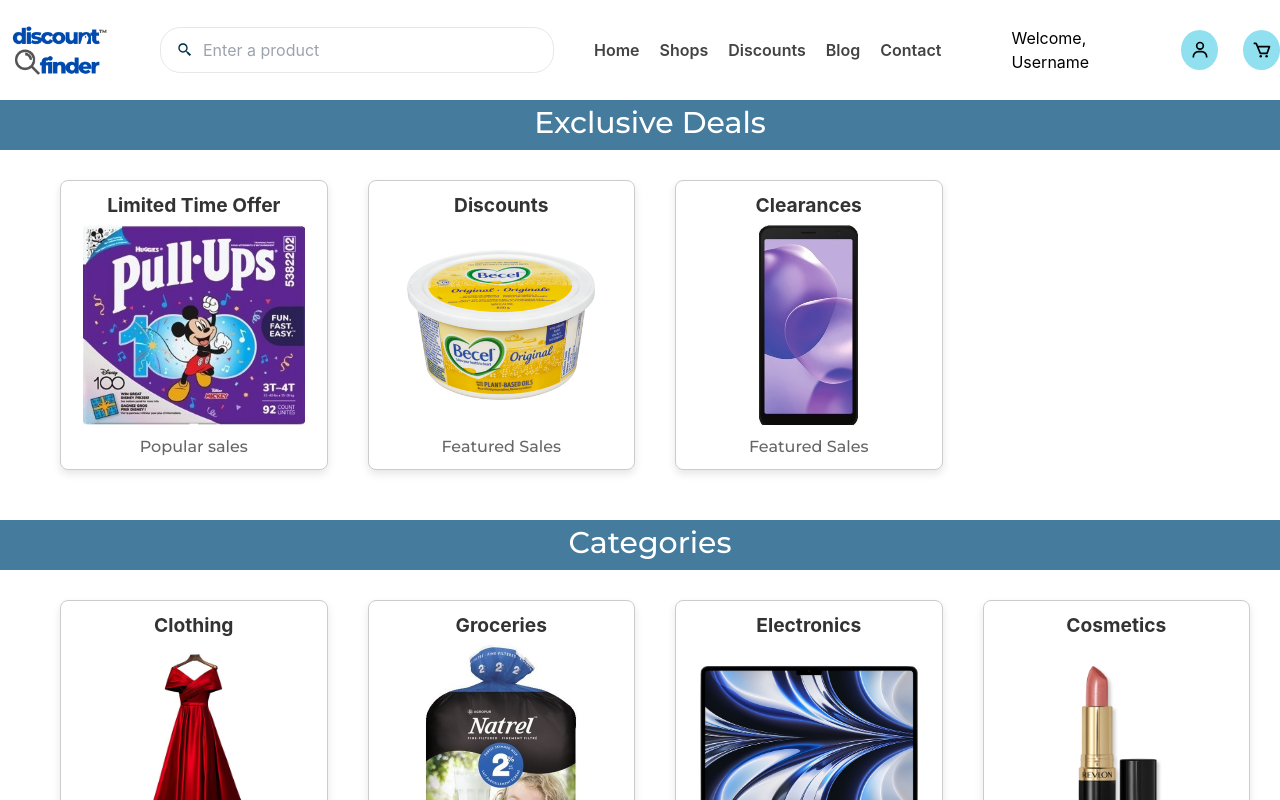
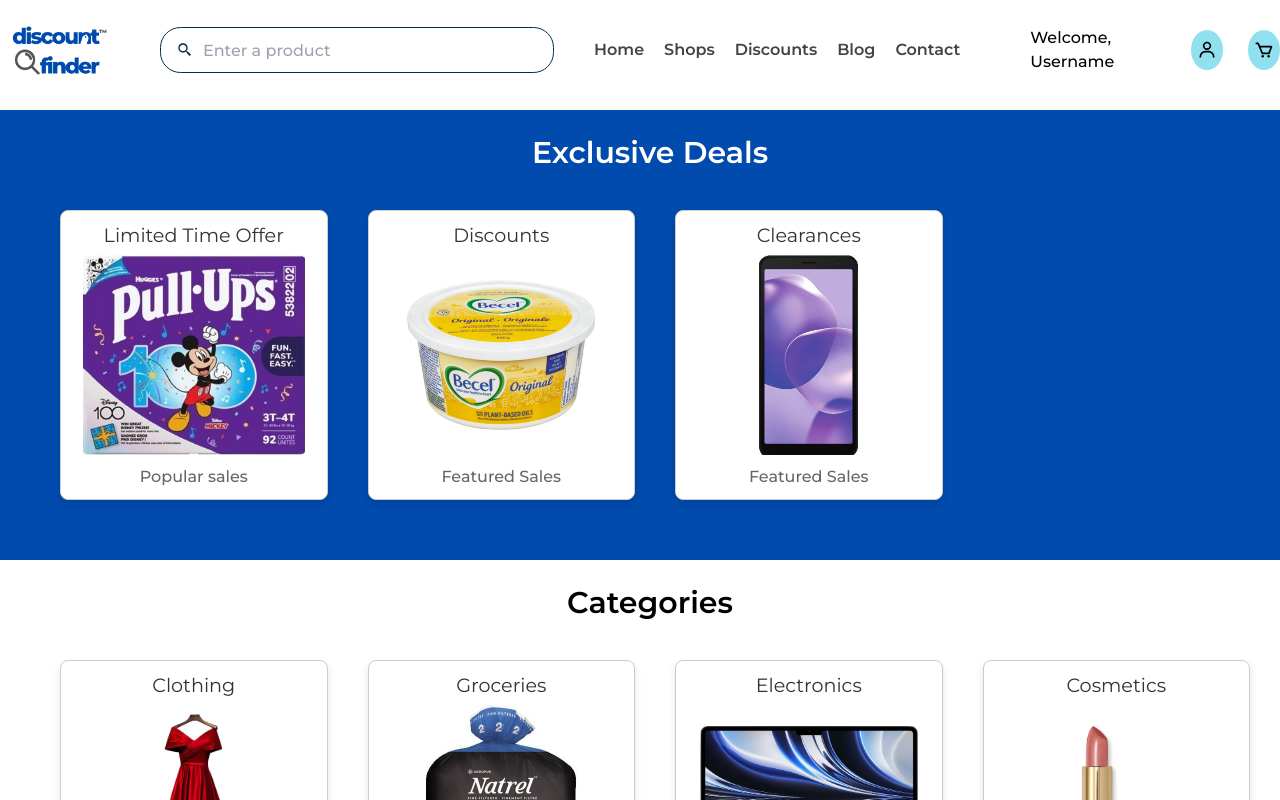
Before and after one commit to ryandela44/soen357Project, a React (Create React App) app: page / in a window 1280 px wide. Built offline with nearby package versions, Linux system fonts and the light colour scheme.

Commit message:
added color layout, added footer

```diff
--- a/public/index.html
+++ b/public/index.html
@@ -9,6 +9,7 @@
       href="https://fonts.googleapis.com/css2?family=Montserrat:ital,wght@0,100..900;1,100..900&display=swap"
       rel="stylesheet"
     />
+    <link href="https://fonts.googleapis.com/css2?family=Lato:ital,wght@0,100;0,300;0,400;0,700;0,900;1,100;1,300;1,400;1,700;1,900&display=swap" rel="stylesheet">
     <meta name="viewport" content="width=device-width, initial-scale=1" />
     <meta name="theme-color" content="#000000" />
     <meta
--- a/src/Component/Card/Card.css
+++ b/src/Component/Card/Card.css
@@ -11,6 +11,10 @@
   box-shadow: 0 4px 8px rgba(0, 0, 0, 0.1);
   transition: transform 0.3s ease-in-out;
   margin: 10px;
+  font-family: "Montserrat";
+  font-optical-sizing: auto;
+  font-weight: 500;
+  font-style: normal;
 }
 
 .card:hover {
@@ -31,16 +35,12 @@
   font-size: 1.2em;
   color: #333;
   text-align: center;
-  font-weight: bold;
+  font-weight: 400;
 }
 
 .card-content {
   padding: 10px;
   width: 100%;
-  font-family: "Montserrat";
-  font-optical-sizing: auto;
-  font-weight: 500;
-  font-style: normal;
 }
 
 .card-text {
--- a/src/Component/Header/Header.css
+++ b/src/Component/Header/Header.css
@@ -2,6 +2,10 @@
   display: flex;
   justify-content: space-between;
   background-color: #ffffff;
+  font-family: "Montserrat";
+  font-optical-sizing: auto;
+  font-weight: 500;
+  font-style: normal;
 }
 
 .header-container img {
@@ -21,6 +25,7 @@
   gap: 10px;
   border-width: 1px;
   border-radius: 20.5px;
+  border-color: #023047;
   display: flex;
   align-items: center;
   padding-left: 16px;
--- a/src/Component/Home/Home.css
+++ b/src/Component/Home/Home.css
@@ -10,6 +10,19 @@
   gap: 20px;
   padding: 20px;
   margin-left: 30px;
+  margin-bottom: 30px;
+
+}
+
+.deal-row {
+  margin-top: 30px;
+  color: white;
+  background-color: #004bad;
+}
+
+.cat-row {
+  color: black;
+  height: 60vh;
 }
 
 .header-container {
@@ -27,9 +40,20 @@
   margin-top: 20px;
   font-family: "Montserrat";
   font-optical-sizing: auto;
-  font-weight: 500;
+  font-weight: 600;
   font-style: normal;
   text-align: center;
+
+}
+
+.footer {
+  height: 50px;
+  display: flex;
+  justify-content:center ;
+  align-items: center;
+  background-color: #004bad;
+  font-family: "Montserrat";
+  font-weight: 400;
+  font-style: normal;
   color: white;
-  background-color: #457b9d;
 }
--- a/src/Component/Home/Home.js
+++ b/src/Component/Home/Home.js
@@ -18,6 +18,7 @@
       <div>
         <Header className="header-container" />
       </div>
+      <div className="deal-row">
         <div className="title-row">
           <h1>Exclusive Deals</h1>
         </div>
@@ -41,13 +42,19 @@
             isCarousel={false}
           />
         </div>
+      </div>
+      <div className="cat-row">
         <h1 className="title-row">Categories</h1>
         <div className="cards-row">
           <Card title="Clothing" images={[redDress]} isCarousel={false} />
           <Card title="Groceries" images={[milk]} isCarousel={false} />
           <Card title="Electronics" images={[macbook]} isCarousel={false} />
           <Card title="Cosmetics" images={[lipstick]} isCarousel={false} />
-        <Card title="Fresh-Produce" images={[oranges]} isCarousel={false} />
+          <Card title="Fresh Produce" images={[oranges]} isCarousel={false} />
+        </div>
+      </div>
+      <div className="footer">
+        <p>Copyright © 2024 DiscountFinder. All rights reserved.</p>
       </div>
     </div>
   );
```
Lines whose indentation alone changed are shown as unchanged.
